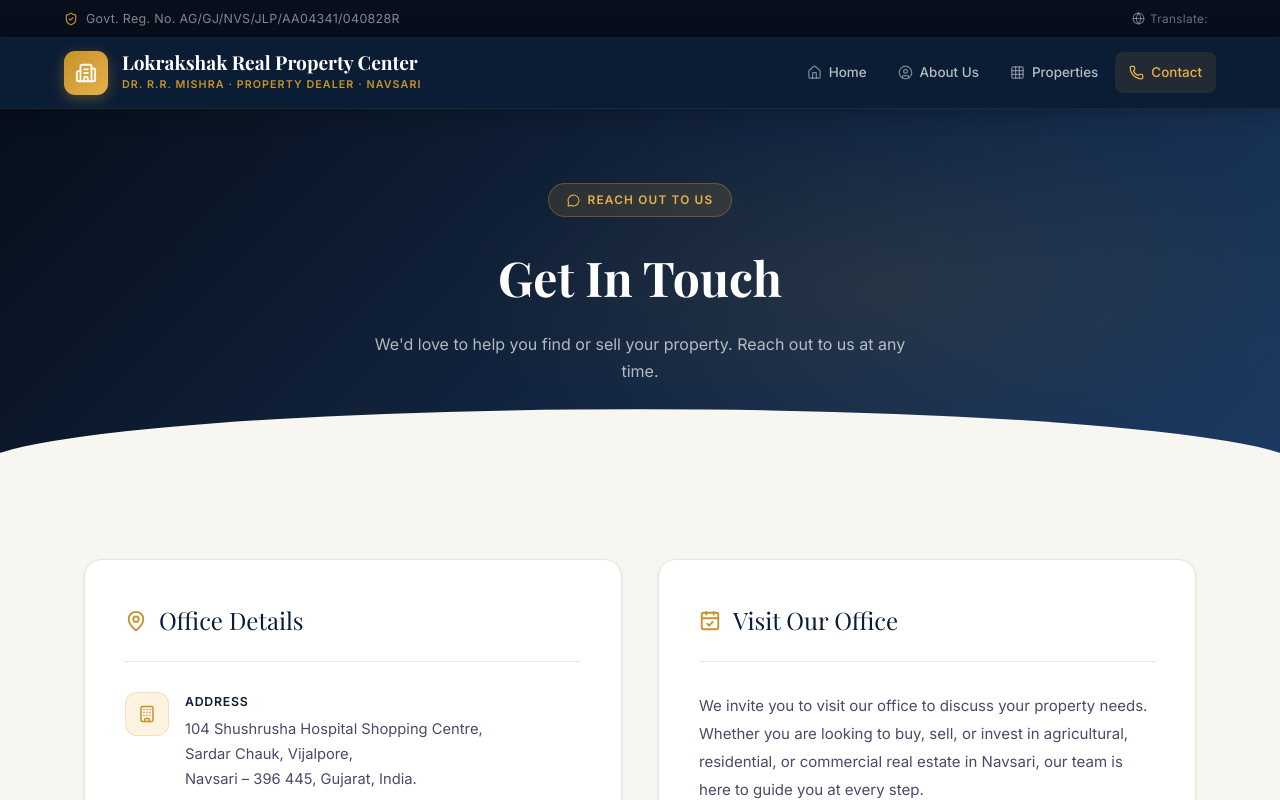
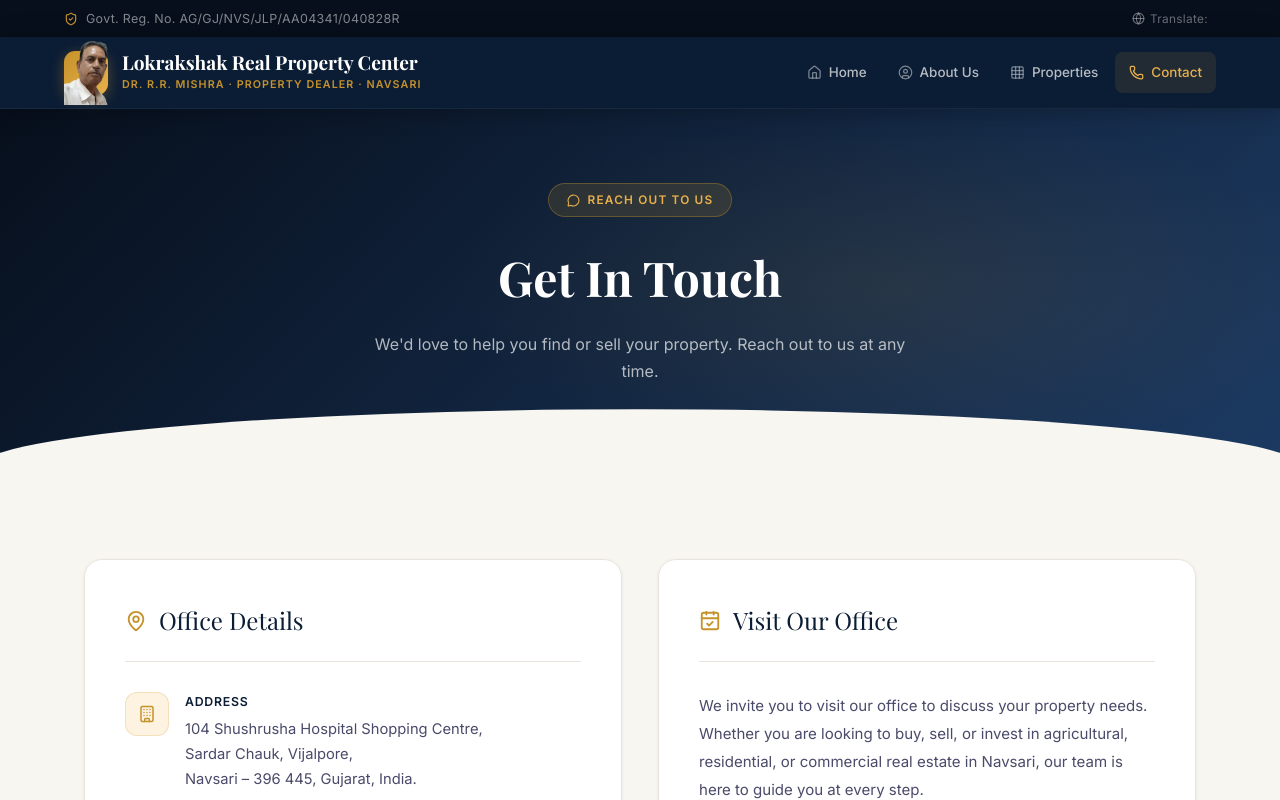
Before and after one commit to rupeshmishra656565-boop/estate, a plain HTML site: page contact.html in a window 1280 px wide. Shown: the top 800 px of the page. Drawn offline with nearby package versions, Linux system fonts and the light colour scheme; a web font is replaced by a local one.

Commit message:
Update contact.html

```diff
--- a/contact.html
+++ b/contact.html
@@ -25,7 +25,7 @@
 
 <header>
     <div class="logo">
-        <div class="logo-icon"><i data-lucide="building-2" width="22" height="22"></i></div>
+        <div class="logo-icon"><img src="main.png"></img></i></div>
         <div>
             <div class="logo-text">Lokrakshak Real Property Center</div>
             <div class="logo-sub">Dr. R.R. Mishra &middot; Property Dealer &middot; Navsari</div>
```
